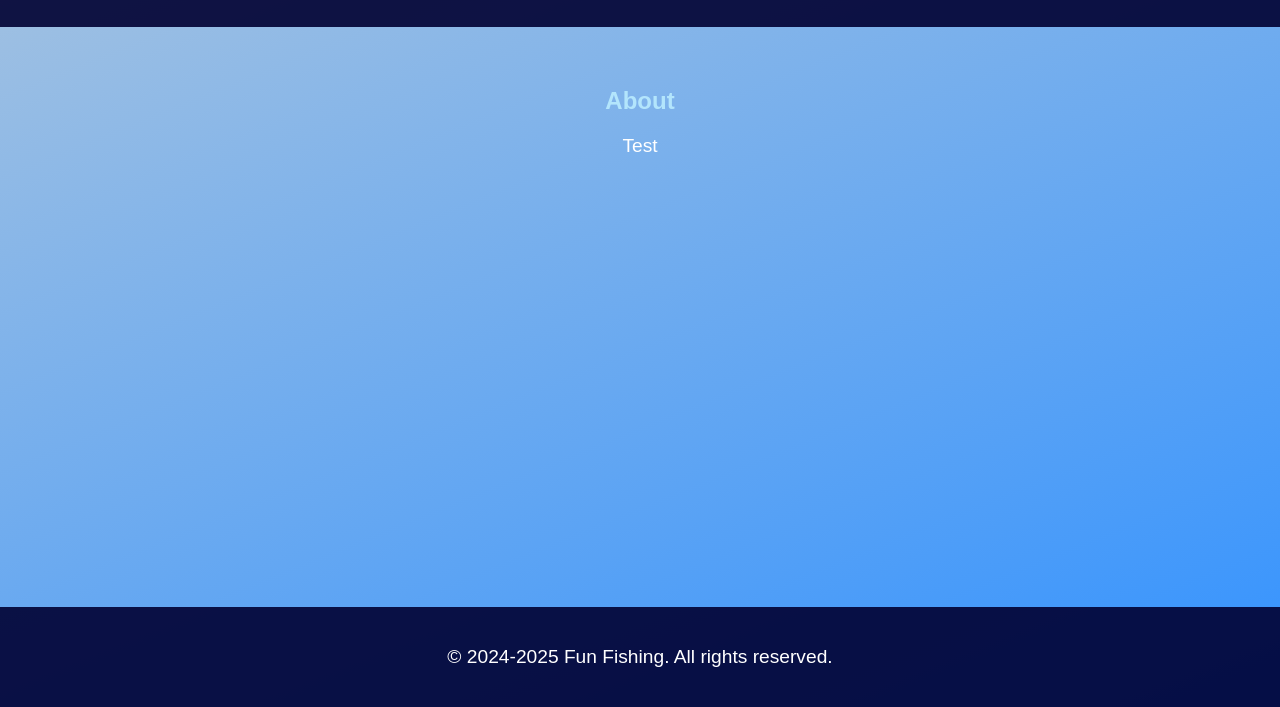
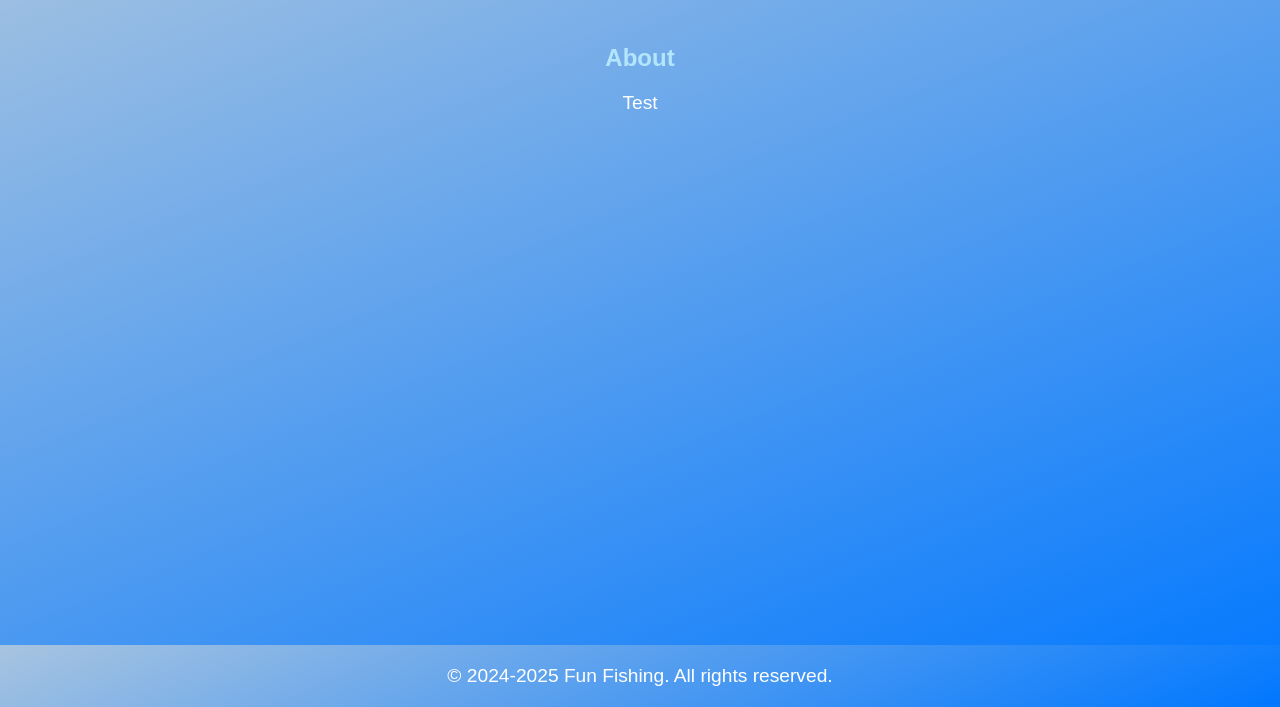
Before and after one commit to Bottomloader/web, a plain HTML site: page src/web/index.html in a window 1280 px wide. Shown: the part 93-800 px from the top of the page. Drawn offline with Linux system fonts and the light colour scheme.

Commit message:
Update index.html

```diff
--- a/src/web/index.html
+++ b/src/web/index.html
@@ -13,7 +13,7 @@
     body {
       font-family: Arial, sans-serif;
       margin: 0;
-      background: linear-gradient(158deg, rgba(166, 195, 224, 1) 1%, rgba(0, 119, 255, 0.8) 100%);
+      background: linear-gradient(158deg, rgba(166, 195, 224, 1) 1%, rgba(0, 119, 255, 1) 100%);
       color: #ffffff;
       min-height: 100vh;
       display: flex;
@@ -21,12 +21,15 @@
     }
 
     header, footer {
-      background: rgba(0, 0, 50, 0.9);
+      background: linear-gradient(158deg, rgba(166, 195, 224, 1) 1%, rgba(0, 119, 255, 1) 100%);
       color: #fff;
       padding: 20px;
       text-align: center;
     }
 
+    header h1, footer p {
+      margin: 0;
+    }
     main {
       flex: 1;
       padding: 40px;
```
